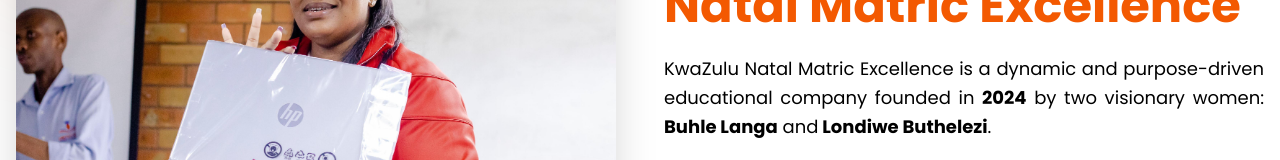
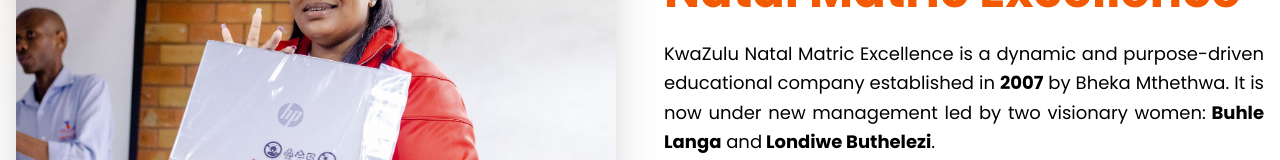
Before and after one commit to Mduduzmdluli/kzn-matric, a Next.js app: page /about in a window 1280 px wide. Shown: the part 550-710 px from the top of the page. Built offline with nearby package versions, Linux system fonts and the light colour scheme; no server answers.

Commit message:
update about page

```diff
--- a/src/app/(site)/about/page.tsx
+++ b/src/app/(site)/about/page.tsx
@@ -63,7 +63,7 @@ export default function AboutPage() {
                 <div className="space-y-4 text-body-secondary text-lg leading-relaxed text-justify">
                   <p>
                     KwaZulu Natal Matric Excellence is a dynamic and purpose-driven educational company
-                    founded in <strong className="text-dark dark:text-white">2024</strong> by two visionary women:
+                    established in <strong className="text-dark dark:text-white">2007</strong> by Bheka Mthethwa. It is now under new management led by two visionary women:
                     <strong className="text-dark dark:text-white"> Buhle Langa</strong> and
                     <strong className="text-dark dark:text-white"> Londiwe Buthelezi</strong>.
                   </p>
```
